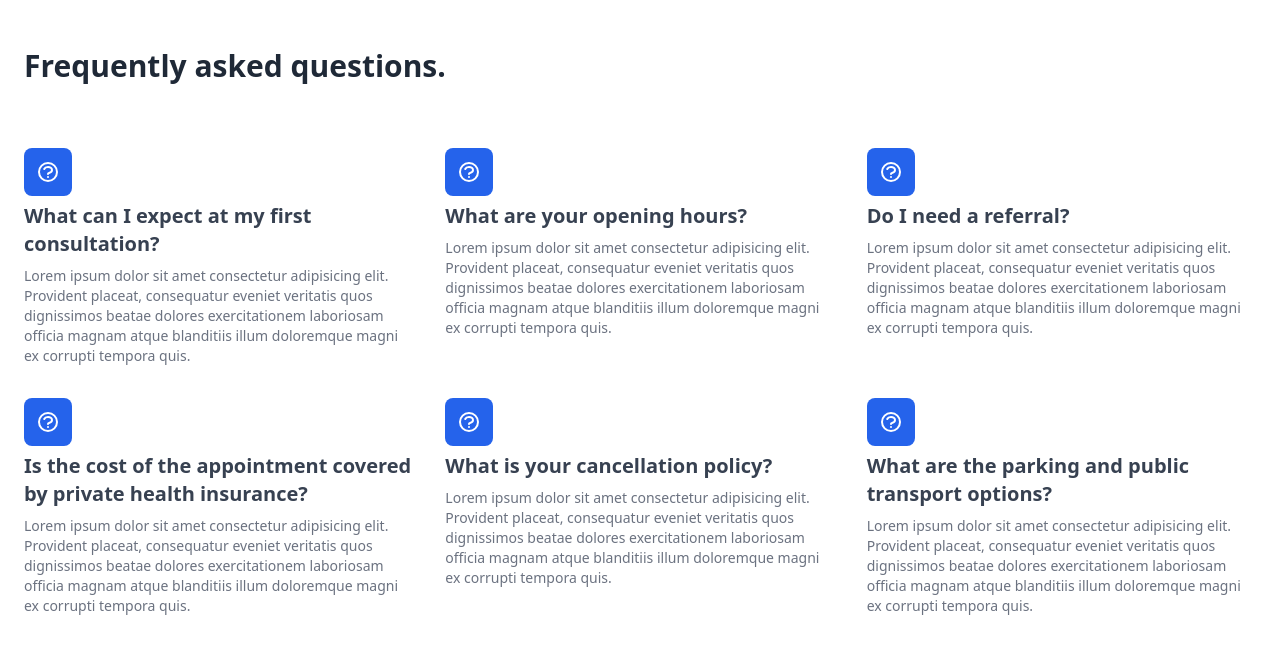
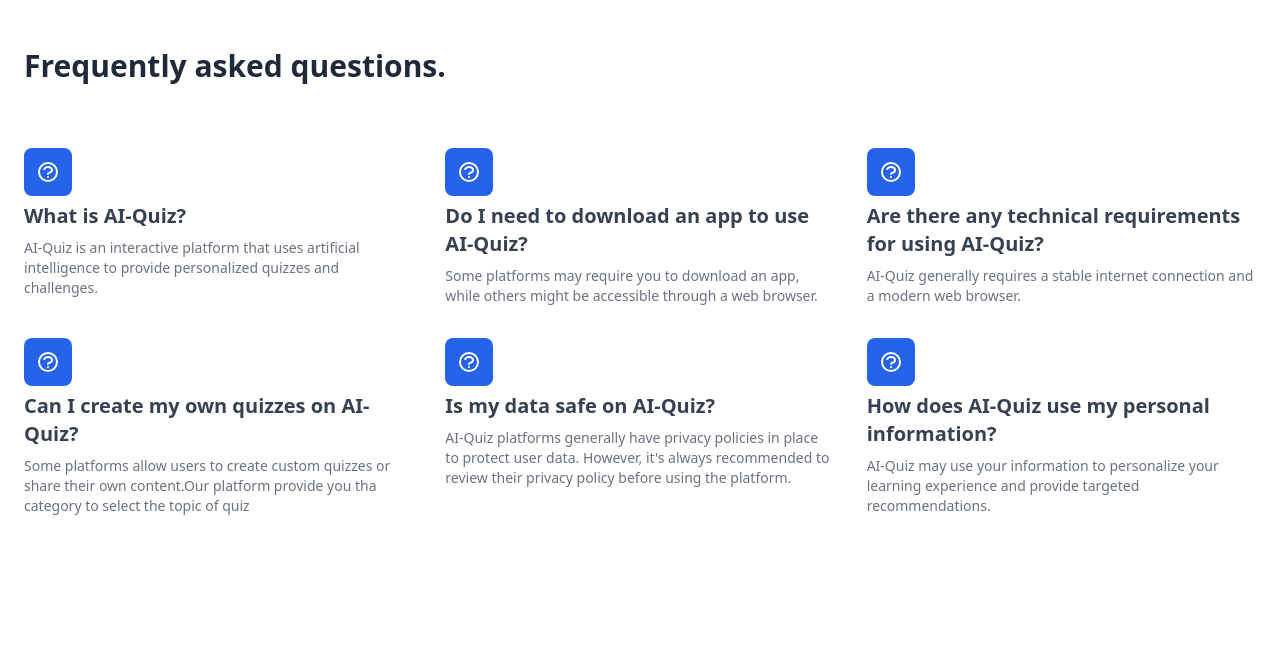
Before and after one commit to Animatedguess/BrainTeaserBot, a React (Create React App) app: page /about in a window 1280 px wide. Shown: the top 654 px of the page. Built offline with nearby package versions, Linux system fonts and the light colour scheme.

Commit message:
chetna🍉

```diff
--- a/src/Data/aboutData.js
+++ b/src/Data/aboutData.js
@@ -1,36 +1,34 @@
 const aboutData = [
   {
-        question: "What can I expect at my first consultation?",
+    question: "What is AI-Quiz?",
     answer:
-            "Lorem ipsum dolor sit amet consectetur adipisicing elit. Provident placeat, consequatur eveniet veritatis quos dignissimos beatae dolores exercitationem laboriosam officia magnam atque blanditiis illum doloremque magni ex corrupti tempora quis.",
+      "AI-Quiz is an interactive platform that uses artificial intelligence to provide personalized quizzes and challenges.",
   },
   {
-        question: "What are your opening hours?",
+    question: "Do I need to download an app to use AI-Quiz?",
     answer:
-            "Lorem ipsum dolor sit amet consectetur adipisicing elit. Provident placeat, consequatur eveniet veritatis quos dignissimos beatae dolores exercitationem laboriosam officia magnam atque blanditiis illum doloremque magni ex corrupti tempora quis.",
+      "Some platforms may require you to download an app, while others might be accessible through a web browser.",
   },
   {
-        question: "Do I need a referral?",
+    question: "Are there any technical requirements for using AI-Quiz?",
     answer:
-            "Lorem ipsum dolor sit amet consectetur adipisicing elit. Provident placeat, consequatur eveniet veritatis quos dignissimos beatae dolores exercitationem laboriosam officia magnam atque blanditiis illum doloremque magni ex corrupti tempora quis.",
+      " AI-Quiz generally requires a stable internet connection and a modern web browser.",
   },
   {
-        question: "Is the cost of the appointment covered by private health insurance?",
+    question: "Can I create my own quizzes on AI-Quiz?",
     answer:
-            "Lorem ipsum dolor sit amet consectetur adipisicing elit. Provident placeat, consequatur eveniet veritatis quos dignissimos beatae dolores exercitationem laboriosam officia magnam atque blanditiis illum doloremque magni ex corrupti tempora quis.",
+      " Some platforms allow users to create custom quizzes or share their own content.Our platform provide you tha category to select the topic of quiz",
   },
   {
-        question: "What is your cancellation policy?",
+    question: "Is my data safe on AI-Quiz?",
     answer:
-            "Lorem ipsum dolor sit amet consectetur adipisicing elit. Provident placeat, consequatur eveniet veritatis quos dignissimos beatae dolores exercitationem laboriosam officia magnam atque blanditiis illum doloremque magni ex corrupti tempora quis.",
+      "AI-Quiz platforms generally have privacy policies in place to protect user data. However, it's always recommended to review their privacy policy before using the platform.",
   },
   {
-        question: "What are the parking and public transport options?",
+    question: "How does AI-Quiz use my personal information?",
     answer:
-            "Lorem ipsum dolor sit amet consectetur adipisicing elit. Provident placeat, consequatur eveniet veritatis quos dignissimos beatae dolores exercitationem laboriosam officia magnam atque blanditiis illum doloremque magni ex corrupti tempora quis.",
+      " AI-Quiz may use your information to personalize your learning experience and provide targeted recommendations.",
   },
 ];
 
-export {
-    aboutData
-}
+export { aboutData };
```
Lines whose indentation alone changed are shown as unchanged.
